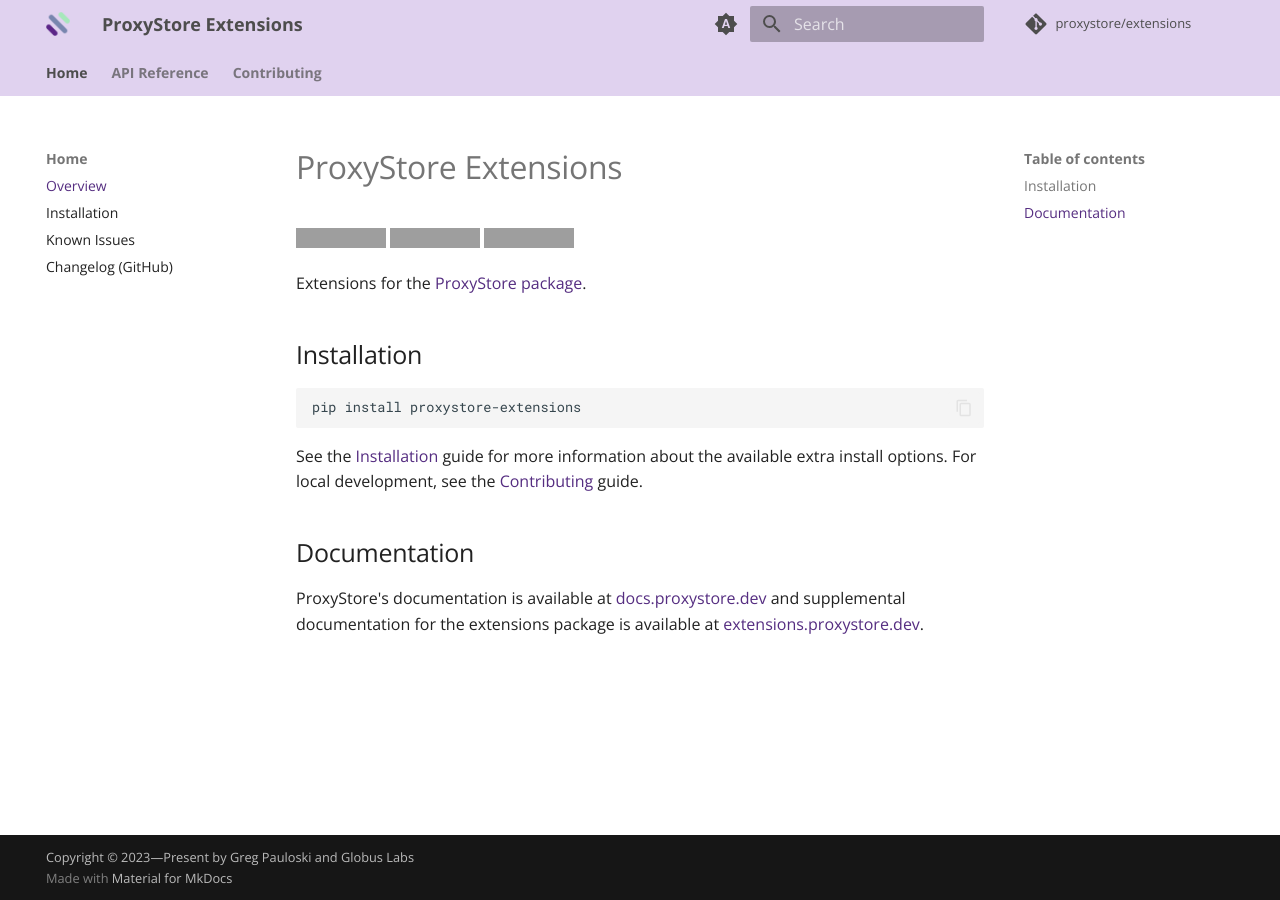
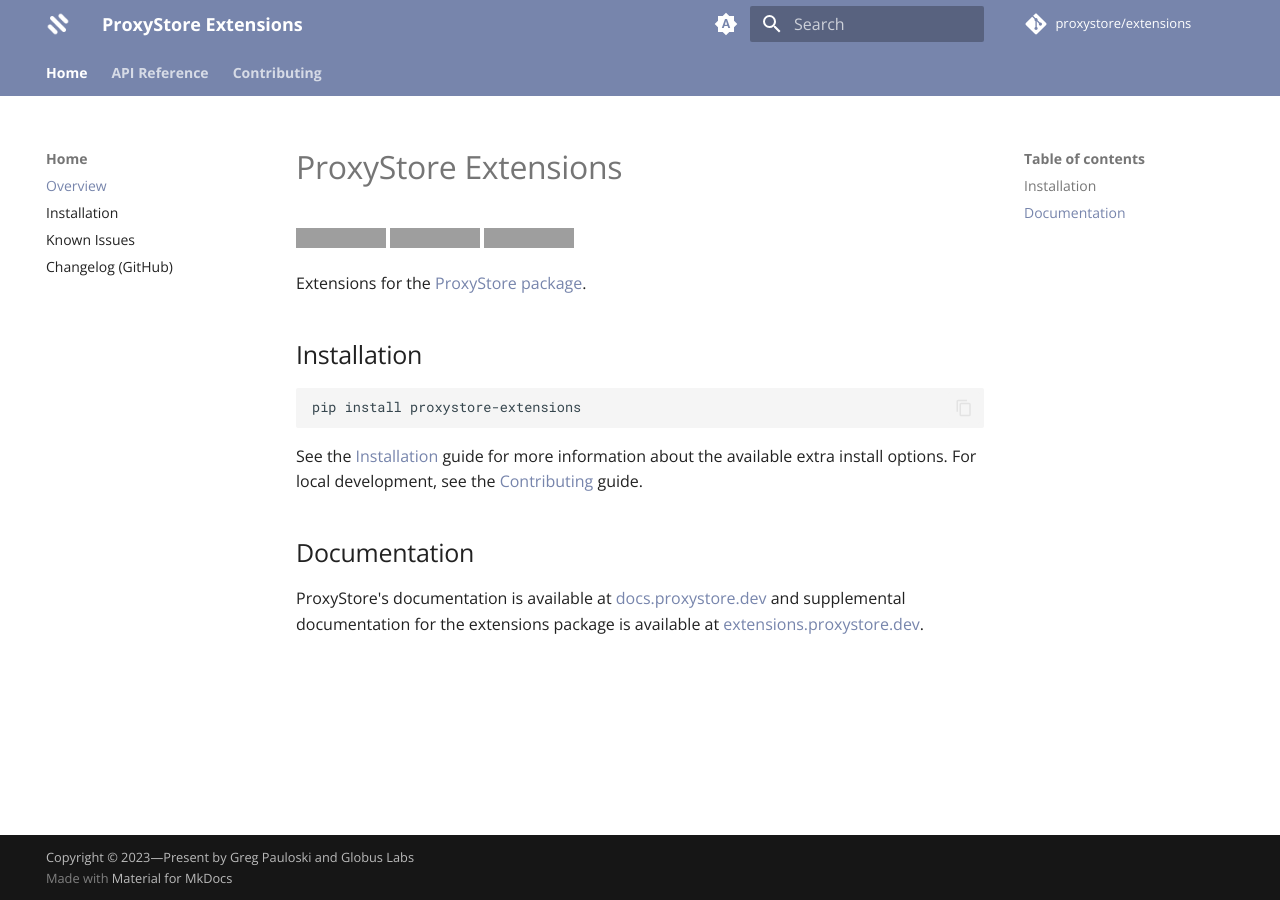
Before and after one commit to proxystore/extensions, an MkDocs documentation site: the page built from docs/index.md, in a window 1280 px wide. Built offline with MkDocs 1.6.1 and Material for MkDocs 9.7.7, drawn with Linux system fonts in a browser that asks for light colours; comment, search, counter and statistics services are not loaded; the version menu is left out; grey boxes are pictures that could not be loaded.

Commit message:
Adjust docs color scheme and icons

```diff
--- a/docs/css/extra.css
+++ b/docs/css/extra.css
@@ -1,22 +1,33 @@
+/*
+ * Logo colors:
+ *   purple: #5B2A86
+ *   blue: #7785AC
+ *   green: #A5E6BA
+ *
+ * Alternates:
+ *   red: #D16666
+ *
+ */
 :root {
-  --md-primary-fg-color: #E0D2EF;
-  --md-primary-bg-color: #4D4D4D;
+  --md-primary-fg-color: #7785AC;
+  --md-accent-fg-color: #D16666;
+  --md-accent-bg-color: #D16666;
 }
 
 [data-md-color-primary="proxystore-light"] {
-  --md-typeset-a-color: #552D81;
-  --md-accent-fg-color: #F39237;
-  --md-accent-bg-color: #F39237;
+  --md-typeset-a-color: #7785AC;
 }
 
 [data-md-color-primary="proxystore-dark"] {
-  --md-typeset-a-color: #B1E1BB;
-  --md-accent-fg-color: #F39237;
-  --md-accent-bg-color: #F39237;
+  --md-typeset-a-color: #A5E6BA;
 }
 
 [data-md-color-scheme="slate"] {
-  --md-hue: 220;
+  --md-hue: 240;
+}
+
+.md-typeset h1 {
+  font-weight: 400;
 }
 
 .md-tabs__link {
--- a/mkdocs.yml
+++ b/mkdocs.yml
@@ -55,7 +55,7 @@
         name: Switch to system preference
   overrides: docs/_overrides
   favicon: static/favicon.png
-  logo: static/favicon.png
+  logo: static/icon.png
 
 watch:
   - mkdocs.yml
```
Also changed, not shown: docs/static/favicon.png, docs/static/icon.png (added).
